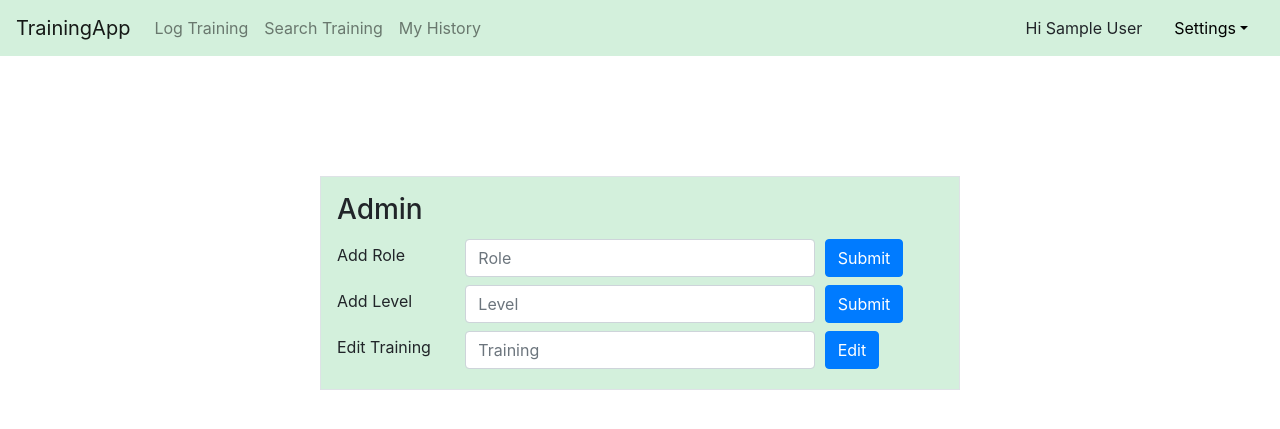
After one commit to anmaxwell/Trainingapp, a Flask app: page /admin in a window 1280 px wide. The commit adds this page. Shown: the top 429 px of the page. Run offline with Flask 2, Linux system fonts and the light colour scheme; the visitor is signed in with stand-in values (Sample User, id 1); some libraries are stand-ins or nearby versions.

Commit message:
added start of admin page

```diff
--- a/trainer/forms.py
+++ b/trainer/forms.py
@@ -9,10 +9,8 @@ import datetime
 class SignUpForm(FlaskForm):
     email = StringField('Email',
                         validators=[DataRequired(), Email(), Length(min=2, max=120)])
-    role = SelectField(u'Role', choices=[(1,"Business Analyst"),(2,"Test Engineer"),(3,"Developer")
-                    ,(4,"Architect"),(5,"Product Owner"),(6,"Scrum Master")], coerce=int)
-    level = SelectField(u'Level', choices=[(1,"Apprentice"),(2,"Graduate"),(3,"Associate")
-                    ,(4,"Mid"),(5,"Senior"),(6,"Principal")], coerce=int)
+    role = SelectField(u'Role', choices=[], coerce=int)
+    level = SelectField(u'Level', choices=[], coerce=int)
     submit = SubmitField('Sign Up')
 
 class LoginForm(FlaskForm):
@@ -23,10 +21,8 @@ class LoginForm(FlaskForm):
 class Profile(FlaskForm):
     username = StringField('Username',
                             validators=[DataRequired(), Length(min=2, max=120)])
-    role = SelectField(u'Role', choices=[(1,"Business Analyst"),(2,"Test Engineer"),(3,"Developer")
-                    ,(4,"Architect"),(5,"Product Owner"),(6,"Scrum Master")], coerce=int)
-    level = SelectField(u'Level', choices=[(1,"Apprentice"),(2,"Graduate"),(3,"Associate")
-                    ,(4,"Mid"),(5,"Senior"),(6,"Principal")], coerce=int)
+    role = SelectField(u'Role', choices=[], coerce=int)
+    level = SelectField(u'Level', choices=[], coerce=int)
     submit = SubmitField('Login')
 
 class LogTraining(FlaskForm):
@@ -39,3 +35,11 @@ class LogTraining(FlaskForm):
                     ,(4,"Would recommend"),(5,"Definitely would recommend")], coerce=int)
     review = TextAreaField('Review')
     submit = SubmitField('Login')
+
+class Admin(FlaskForm):
+    role = StringField('Role',
+                            validators=[DataRequired(), Length(min=2, max=60)])
+    level = StringField('Level',
+                            validators=[DataRequired(), Length(min=2, max=60)])
+    training = SelectField(u'Training', choices=[], coerce=int)
+    submit = SubmitField('Submit')
--- a/trainer/routes.py
+++ b/trainer/routes.py
@@ -1,6 +1,6 @@
 from trainer import app, db
 from trainer.models import User, Training, Role, Level
-from trainer.forms import SignUpForm, LoginForm, Profile, LogTraining
+from trainer.forms import SignUpForm, LoginForm, Profile, LogTraining, Admin
 from flask import render_template, url_for, flash, redirect, request, session
 
 @app.route('/')
@@ -41,6 +41,8 @@ def login():
 @app.route('/signup', methods=['GET', 'POST'])
 def signup():
     form = SignUpForm()
+    form.role.choices = [(role.id, role.title) for role in Role.query.order_by(Role.title).all()]
+    form.level.choices = [(level.id, level.level) for level in Level.query.order_by(Level.level).all()]
     if request.method == 'POST':
         if form.validate_on_submit():
             session['logged_in'] = True
@@ -65,6 +67,8 @@ def signup():
 @app.route('/profile', methods=['GET', 'POST'])
 def profile():
     form = Profile()
+    form.role.choices = [(role.id, role.title) for role in Role.query.order_by(Role.title).all()]
+    form.level.choices = [(level.id, level.level) for level in Level.query.order_by(Level.level).all()]
     if session.get('name') == None:
         return redirect(url_for('login'))
 
@@ -76,7 +80,6 @@ def profile():
         else:
             return redirect(url_for('login'))
     elif request.method == 'POST':
-        flash(f"nearly!", 'danger')
         if form.validate_on_submit():
             thisuser=User.query.filter_by(email=session['name']).first()
             thisuser.email = form.username.data
@@ -84,7 +87,6 @@ def profile():
             thisuser.level = form.level.data
             db.session.add(thisuser)
             db.session.commit()
-            flash(f"done!", 'danger')
     return render_template('profile.html', title='Profile', form=form, role=session['role'], level=session['level'])
 
 @app.route('/logtraining', methods=['GET', 'POST'])
@@ -138,3 +140,12 @@ def train_edit(train_id):
         else:
             flash(f"oh dear", 'danger')
     return render_template('logtraining.html', title='LogTraining', form=form)
+
+@app.route('/admin')
+def admin():
+    # admin page to delete items, add roles or levels
+    form = Admin()
+    if session.get('name') == None:
+        return redirect(url_for('login'))
+
+    return render_template('admin.html', title='Admin', form=form)
--- /dev/null
+++ b/trainer/templates/admin.html
@@ -0,0 +1,56 @@
+{% extends "layout.html" %}
+
+{% block content %}
+
+<div class="border border primary w-50 p-3" style="background-color: rgb(211, 240, 220); margin: auto; margin-top: 120px">
+    <form method="POST" action="">
+        {{ form.hidden_tag() }}
+        <label class="h3" for="title">Admin</label>
+
+        <form>
+            <div class="form-row">
+              <div class="col">
+                <label class="my-2 mr-2" for="inlineFormCustomSelectPref">Add Role</label>
+              </div>
+              <div class="col-7">
+                <input type="text" class="form-control my-1" placeholder="Role">
+              </div>
+              <div class="col">
+                <button type="submit" class="btn btn-primary my-1">Submit</button>
+              </div>
+            </div>
+        </form>
+
+        <form>
+            <div class="form-row">
+              <div class="col">
+                <label class="my-2 mr-2" for="inlineFormCustomSelectPref">Add Level</label>
+              </div>
+              <div class="col-7">
+                <input type="text" class="form-control my-1" placeholder="Level">
+              </div>
+              <div class="col">
+                <button type="submit" class="btn btn-primary my-1">Submit</button>
+              </div>
+            </div>
+        </form>
+
+        <form>
+            <div class="form-row">
+              <div class="col">
+                <label class="my-2 mr-2" for="inlineFormCustomSelectPref">Edit Training</label>
+              </div>
+              <div class="col-7">
+                <input type="text" class="form-control my-1" placeholder="Training">
+              </div>
+              <div class="col">
+                <button type="submit" class="btn btn-primary my-1">Edit</button>
+              </div>
+            </div>
+        </form>
+
+    </form>
+</div>
+
+
+{% endblock content %}
--- a/trainer/templates/layout.html
+++ b/trainer/templates/layout.html
@@ -32,9 +32,10 @@
             <a class="nav-item nav-link dropdown-toggle" href="#" style="color: black;" id="navbarDropdown" role="button" data-toggle="dropdown" aria-haspopup="true" aria-expanded="false">Settings</a>
                 <div class="dropdown-menu dropdown-menu-right" aria-labelledby="navbarDropdown">
                     <a class="dropdown-item" href="{{ url_for('profile') }}">Profile</a>
+                    <a class="dropdown-item" href="{{ url_for('admin') }}">Admin</a>
                     <div class="dropdown-divider"></div>
-                        <a class="dropdown-item" href="{{ url_for('logout') }}">Logout</a>
-                    </div>
+                    <a class="dropdown-item" href="{{ url_for('logout') }}">Logout</a>
+                </div>
                 </div>
             </div>
         </nav>
```
